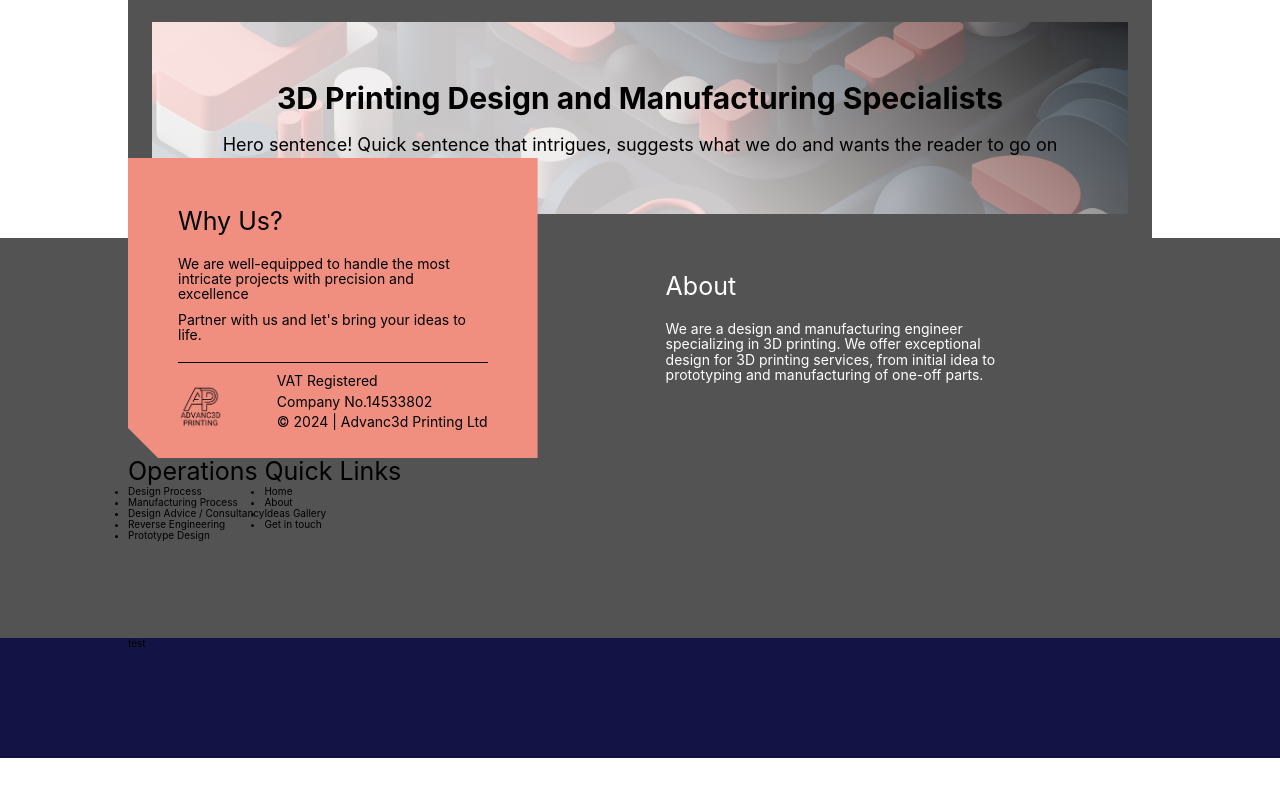
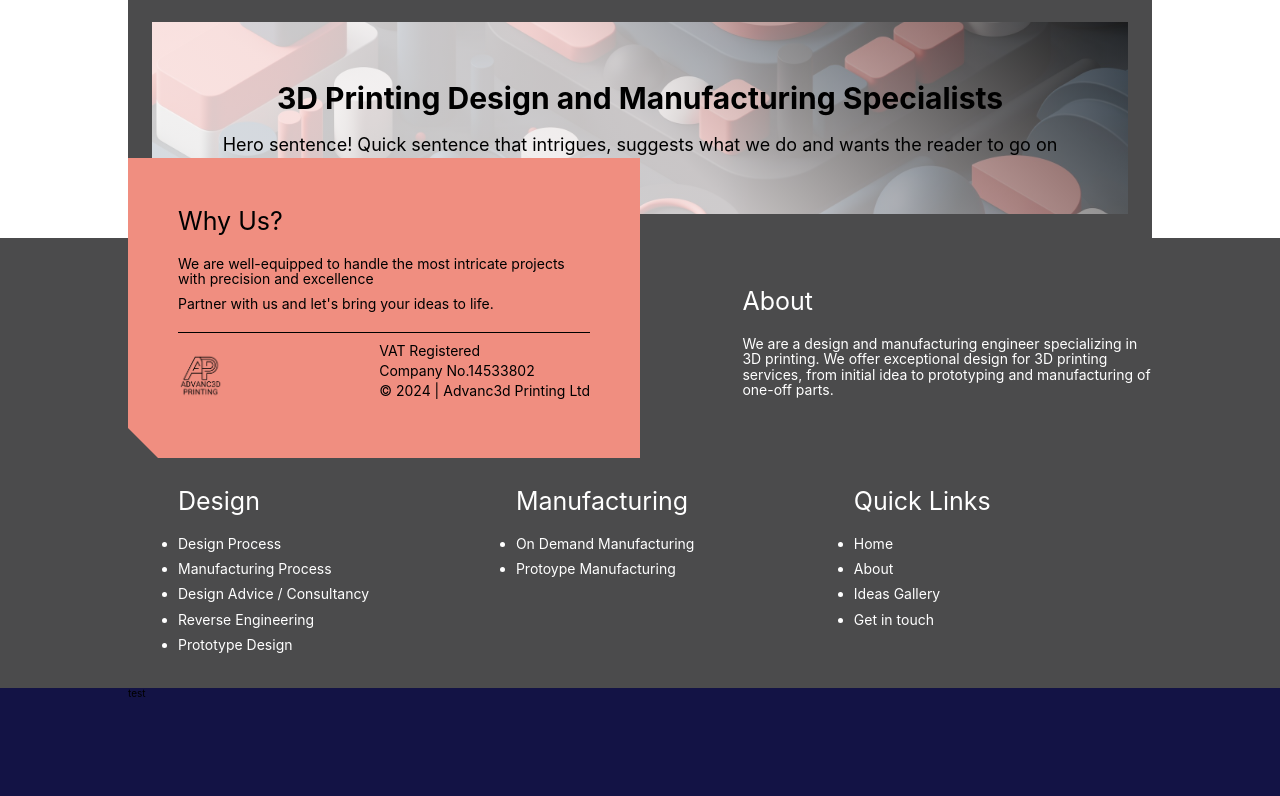
Before and after one commit to THG20203/Advanc3dPrinting-Project, a React (Create React App) app: page / in a window 1280 px wide. Shown: the part 562-1358 px from the top of the page. Before the commit the page ends 1320 px from the top, so only its background shows below. Built offline with nearby package versions, Linux system fonts and the light colour scheme.

Commit message:
footer finished

```diff
--- a/src/assets/styles/Footer/footer-box.scss
+++ b/src/assets/styles/Footer/footer-box.scss
@@ -1,5 +1,5 @@
 .footer__box {
-  flex-basis: 40%;
+  flex-basis: 50%;
   background-color: var(--salmon-pink);
   height: 30rem;
   padding: 5rem;
--- a/src/assets/styles/Footer/footer.scss
+++ b/src/assets/styles/Footer/footer.scss
@@ -21,14 +21,20 @@
     min-height: 20rem;
   }
   &__about {
-    flex-basis: 60%;
-    padding: 5vh 10vw 0;
-    color: white;
+    flex-basis: 50%;
+    padding: 5vh 0 0 8vw;
   }
   &__title {
     font-size: 2.5rem;
+    color: white;
   }
   &__text {
     font-size: 1.4rem;
+    color: white;
+  }
+  &__list {
+    width: 33%;
+    color: white;
+    padding: 0 5rem;
   }
 }
--- a/src/assets/styles/General/root.scss
+++ b/src/assets/styles/General/root.scss
@@ -17,5 +17,5 @@
       [col-start] minmax(min-content, 14rem) [col-end]
     )
     [center-end] minmax(6rem, 1fr) [content-end] 10vw [full-end];
-  grid-template-rows: 50vh 15vh;
+  grid-template-rows: max-content 15vh;
 }
--- a/src/components/Footer/Footer.tsx
+++ b/src/components/Footer/Footer.tsx
@@ -17,22 +17,29 @@ const Footer = () => {
         </div>
 
         <div className="footer__list">
-          <p className="footer__title">Operations</p>
+          <p className="footer__title mb-md">Design</p>
           <ul>
-            <li>Design Process</li>
-            <li>Manufacturing Process</li>
-            <li>Design Advice / Consultancy</li>
-            <li>Reverse Engineering</li>
-            <li>Prototype Design</li>
+            <li className="footer__text mb-sm">Design Process</li>
+            <li className="footer__text mb-sm">Manufacturing Process</li>
+            <li className="footer__text mb-sm">Design Advice / Consultancy</li>
+            <li className="footer__text mb-sm">Reverse Engineering</li>
+            <li className="footer__text mb-sm">Prototype Design</li>
           </ul>
         </div>
         <div className="footer__list">
-          <p className="footer__title">Quick Links</p>
+          <p className="footer__title mb-md">Manufacturing</p>
           <ul>
-            <li>Home</li>
-            <li>About</li>
-            <li>Ideas Gallery</li>
-            <li>Get in touch</li>
+            <li className="footer__text mb-sm">On Demand Manufacturing</li>
+            <li className="footer__text mb-sm">Protoype Manufacturing</li>
+          </ul>
+        </div>
+        <div className="footer__list">
+          <p className="footer__title mb-md">Quick Links</p>
+          <ul>
+            <li className="footer__text mb-sm">Home</li>
+            <li className="footer__text mb-sm">About</li>
+            <li className="footer__text mb-sm">Ideas Gallery</li>
+            <li className="footer__text mb-sm">Get in touch</li>
           </ul>
         </div>
       </div>
--- a/src/components/Footer/FooterBox.tsx
+++ b/src/components/Footer/FooterBox.tsx
@@ -4,7 +4,7 @@ import "../../assets/styles/Footer/footer-box.scss";
 
 const FooterBox = () => {
   return (
-    <div className="footer__box">
+    <div className="footer__box mb-lg">
       <p className="footer__box--title mb-md">Why Us?</p>
       <p className="footer__box--text mb-sm">
         We are well-equipped to handle the most intricate projects with
--- a/src/index.scss
+++ b/src/index.scss
@@ -14,7 +14,7 @@
 
 :root {
   --salmon-pink: #f08e80;
-  --grey: #303031d3;
+  --grey: #262627d3;
   --medium-grey: #676666d3;
   --light-grey: rgb(247, 242, 242);
   --dark-blue: rgb(19, 19, 69);
```
